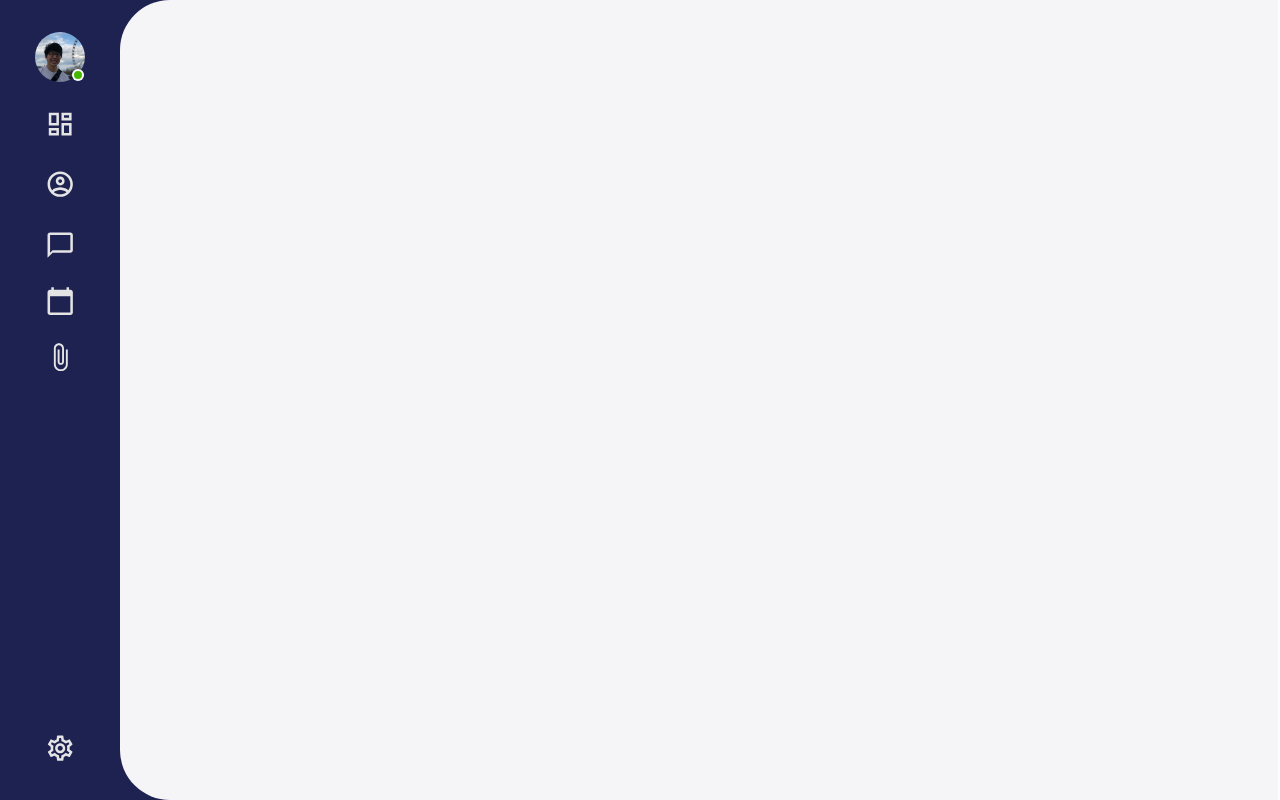
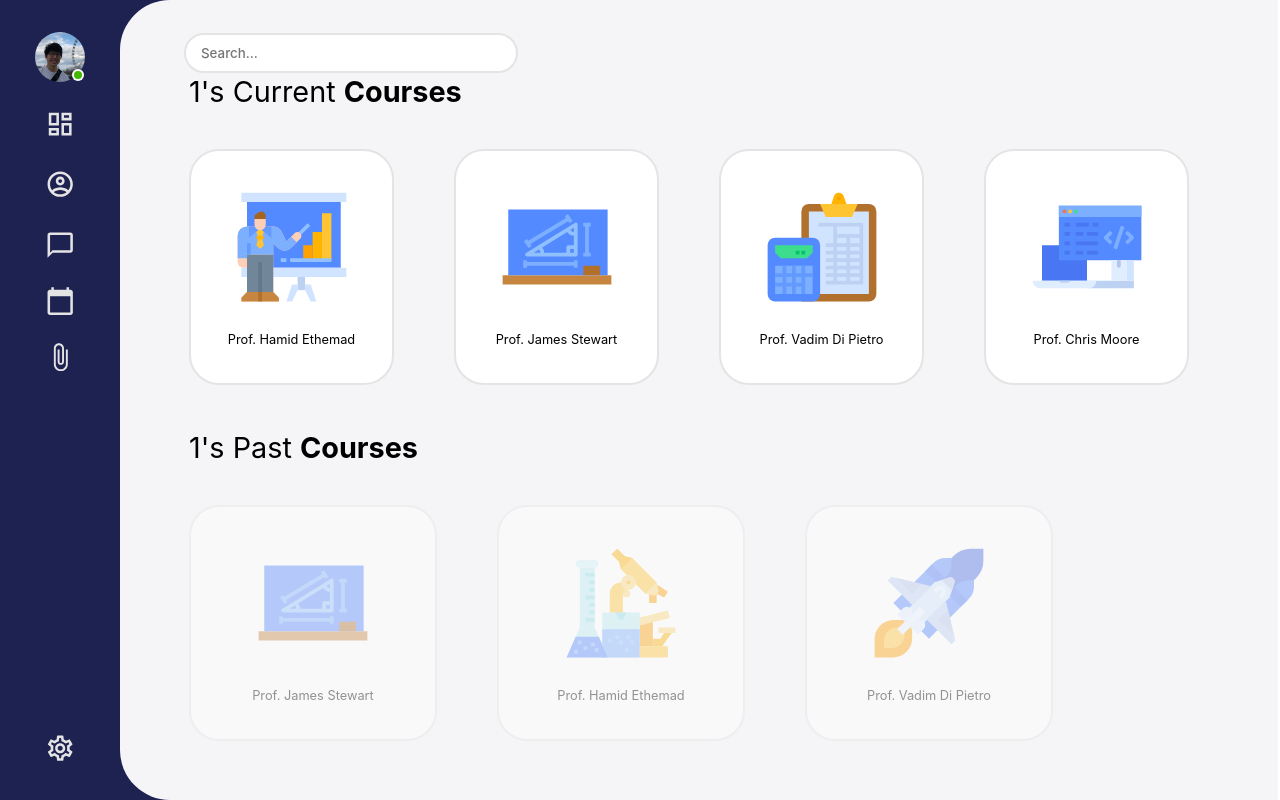
Before and after one commit to Tony9984/calgary-hacks-2021, a React (Create React App) app in the folder frontend/: page /profile/1 in a window 1280 px wide. Built offline with nearby package versions, Linux system fonts and the light colour scheme.

Commit message:
Feat: Added profile page for friends

```diff
--- a/frontend/src/pages/Friends/components/Friend.js
+++ b/frontend/src/pages/Friends/components/Friend.js
@@ -17,6 +17,8 @@ const Friend = ({
   isAway,
   isDisturb,
 }) => {
+  const videoLink =
+    'https://teams.microsoft.com/l/meetup-join/19%3ameeting_MzFkMzI4NmMtYTg1Mi00MzZmLTgwNjctN2Y0ODgxMWFmYWI1%40thread.v2/0?context=%7b%22Tid%22%3a%22cd319671-52e7-4a68-afa9-fcf8f89f09ea%22%2c%22Oid%22%3a%225c851f01-0eb2-4cc3-8694-c9a10cda403b%22%7d';
   return (
     <>
       <div className="friend">
@@ -70,13 +72,17 @@ const Friend = ({
             </StyledBadgeDisturb>
           )}
           <div className="friend-info-container">
-            <p className="friend-info-container__name">{name}</p>
+            <p className="friend-info-container__name">
+              <a href={`/profile/${name}`}>{name}</a>
+            </p>
             <div className="friend-info-container__faculty">{faculty}</div>
           </div>
         </div>
         <div className="friend-status">{connection}</div>
         <IconButton>
-          <DuoIcon className="friend__icon" />
+          <a href={videoLink} target="_blank" rel="noreferrer">
+            <DuoIcon className="friend__icon" />
+          </a>
         </IconButton>
       </div>
       <hr className="hr2" />
--- a/frontend/src/pages/Friends/styles/friends.scss
+++ b/frontend/src/pages/Friends/styles/friends.scss
@@ -32,6 +32,15 @@
     text-align: left;
     width: 100%;
     margin: 5px;
+
+    a {
+      text-decoration: none;
+      color: #1e2251;
+    }
+
+    a:hover {
+      text-decoration: underline;
+    }
   }
 
   &__faculty {
--- /dev/null
+++ b/frontend/src/pages/Profile/containers/Profile.js
@@ -0,0 +1,106 @@
+import React from 'react';
+import PropTypes from 'prop-types';
+import Course from '../../Dashboard/components/Course';
+import Science from '../../../assets/science.svg';
+import Math from '../../../assets/math.svg';
+import Finance from '../../../assets/finance.svg';
+import Marketing from '../../../assets/presentation.svg';
+import Computer from '../../../assets/computer.svg';
+import Physics from '../../../assets/startup.svg';
+
+const Profile = ({ match }) => {
+  const {
+    params: { name },
+  } = match;
+  const courses = [
+    {
+      name: 'Principles Of Marketing',
+      instructor: 'Hamid Ethemad',
+      image: Marketing,
+    },
+    {
+      name: 'Calculus II',
+      instructor: 'James Stewart',
+      image: Math,
+    },
+    {
+      name: 'Finance',
+      instructor: 'Vadim Di Pietro',
+      image: Finance,
+    },
+    {
+      name: 'Data Structures',
+      instructor: 'Chris Moore',
+      image: Computer,
+    },
+  ];
+
+  const pastCourses = [
+    {
+      name: 'Calculus I',
+      instructor: 'James Stewart',
+      image: Math,
+    },
+    {
+      name: 'Biology I',
+      instructor: 'Hamid Ethemad',
+      image: Science,
+    },
+    {
+      name: 'Physics II',
+      instructor: 'Vadim Di Pietro',
+      image: Physics,
+    },
+  ];
+
+  return (
+    <div className="dashboard">
+      <input className="dashboard__search" placeholder="Search..." />
+      <div className="dashboard-courses">
+        <h1 className="dashboard-courses__header">
+          {name}&apos;s Current <b>Courses</b>
+        </h1>
+        <div className="dashboard-courses__courses">
+          {courses.map(({ courseName, instructor, image }, index) => {
+            return (
+              <Course
+                name={courseName}
+                instructor={instructor}
+                image={image}
+                index={index}
+              />
+            );
+          })}
+        </div>
+      </div>
+      <div className="dashboard-courses">
+        <h1 className="dashboard-courses__header">
+          {name}&apos;s Past <b>Courses</b>
+        </h1>
+        <div className="dashboard-courses__courses">
+          {pastCourses.map(({ courseName, instructor, image }, index) => {
+            return (
+              <Course
+                name={courseName}
+                instructor={instructor}
+                image={image}
+                index={index}
+                isPast
+              />
+            );
+          })}
+        </div>
+      </div>
+    </div>
+  );
+};
+
+Profile.propTypes = {
+  match: PropTypes.shape({
+    params: PropTypes.shape({
+      name: PropTypes.string,
+    }),
+  }).isRequired,
+};
+
+export default Profile;
--- /dev/null
+++ b/frontend/src/pages/Profile/index.js
@@ -0,0 +1 @@
+export { default } from './containers/Profile';
--- /dev/null
+++ b/frontend/src/pages/Profile/styles/blocks/course.scss
@@ -0,0 +1,52 @@
+@mixin course {
+  background: white;
+  border-radius: 30px;
+  height: 200px;
+  width: 180px;
+  margin: 10px 30px;
+  display: flex;
+  flex-direction: column;
+  align-items: center;
+  justify-content: space-evenly;
+  padding: 1em 2em;
+  border: 2px solid #E4E4E4;
+  transition: all 0.5s;
+}
+
+.course {
+  @include course();
+
+  &--past {
+    @include course();
+    opacity: 0.4;
+
+    &:hover {
+      cursor: pointer;
+      border-color: #1e2251;
+      opacity: 1;
+    }
+  }
+
+  &:hover {
+    cursor: pointer;
+    border-color: #1e2251;
+  }
+
+  &__image {
+    width: 120px;
+    height: 120px;
+  }
+
+  &__header {
+    font-weight: 560;
+    color: #1e2251;
+    width: 100%;
+    text-align: center;
+    margin-bottom: 5px;
+  }
+
+  &__subtitle {
+    text-align: center;
+    font-size: 0.8rem;
+  }
+}
--- /dev/null
+++ b/frontend/src/pages/Profile/styles/dashboard.scss
@@ -0,0 +1,43 @@
+@import './blocks/course.scss';
+
+.dashboard {
+  height: 100%;
+  display: flex;
+  flex-direction: column;
+  justify-content: center;
+
+  &__search {
+    border: none;
+    border-width: 1px;
+    border: 2px solid #E4E4E4;
+    border-radius: 40px;
+    padding: 10px 15px;
+    font-weight: 540;
+    width: 300px;
+    transition: all 0.5s;
+    position: absolute;
+    top: 2.5em;
+
+    &:focus {
+      border-color: #1e2251;
+    }
+  }
+}
+
+.dashboard-courses {
+  position: relative;
+  left: 5px;
+  margin-top: 30px;
+  margin-bottom: 5px;
+
+  &__header {
+    font-weight: 400;
+    font-size: 1.8rem;
+    margin-bottom: 30px;
+  }
+
+  &__courses {
+    display: flex;
+    align-items: center;
+  }
+}
--- a/frontend/src/router/containers/Router.js
+++ b/frontend/src/router/containers/Router.js
@@ -4,6 +4,7 @@ import Layout from '../../global/containers/Layout';
 
 import Dashboard from '../../pages/Dashboard';
 import Friends from '../../pages/Friends';
+import Profile from '../../pages/Profile';
 
 const Router = () => {
   return (
@@ -12,6 +13,7 @@ const Router = () => {
         <Switch>
           <Route exact path="/" component={Dashboard} />
           <Route exact path="/friends" component={Friends} />
+          <Route exact path="/profile/:name" component={Profile} />
         </Switch>
       </Layout>
     </BrowserRouter>
```
